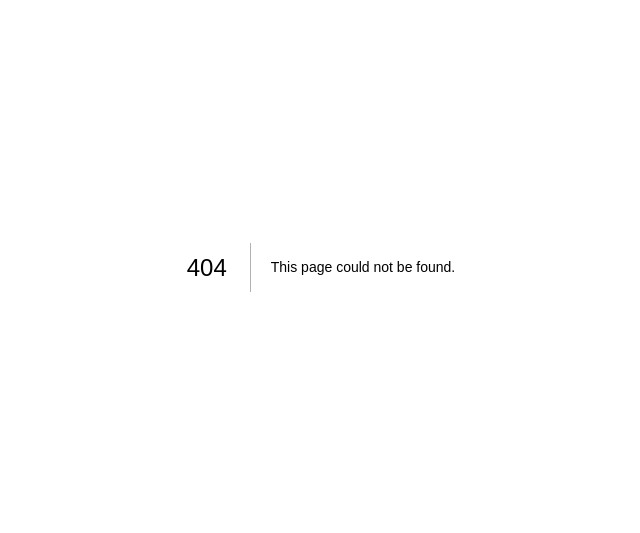
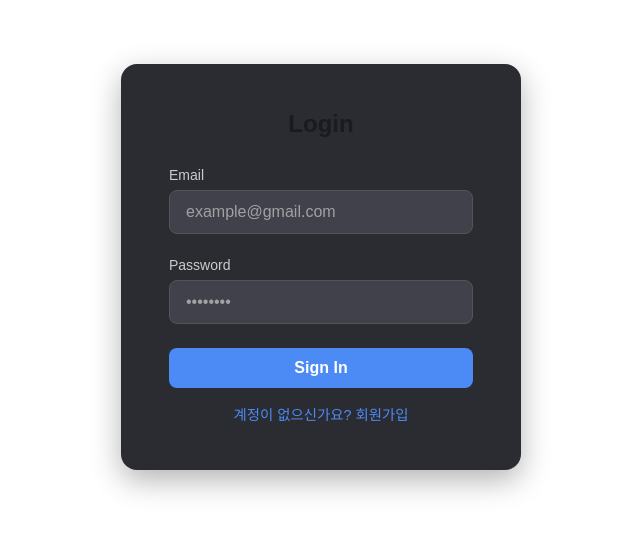
Before and after one commit to ComWith-mini-Project/frontend, a Next.js app: page /signin in a window 1280 px wide. Before the commit this address had no page. Shown: the part 133-666 px from the top of the page, without its empty margins (319-959 px from the left). Built offline with nearby package versions, Linux system fonts and the light colour scheme.

Commit message:
feat: login page

```diff
--- a/app/(router)/login/page.tsx
+++ /dev/null
@@ -1,3 +0,0 @@
-export default function Login() {
-  return <>not found yet</>;
-}
--- /dev/null
+++ b/app/(router)/signin/page.tsx
@@ -0,0 +1,49 @@
+import Link from 'next/link';
+
+import { Container } from '@/app/_components';
+
+import styles from 'styles/login.module.css';
+
+export default function Signin() {
+  return (
+    <div className="center_wrapper">
+      <Container className={styles.container}>
+        <h1 className={styles.title}>Login</h1>
+        <form>
+          <div className="mb-[2.4rem]">
+            <label htmlFor="email" className={styles.label}>
+              Email
+            </label>
+            <input
+              type="email"
+              id="email"
+              name="email"
+              placeholder="example@gmail.com"
+              required
+              className={styles.input}
+            />
+          </div>
+          <div className="mb-[2.4rem]">
+            <label htmlFor="password" className={styles.label}>
+              Password
+            </label>
+            <input
+              type="password"
+              id="password"
+              name="password"
+              placeholder="••••••••"
+              required
+              className={styles.input}
+            />
+          </div>
+          <button type="submit" className={styles.button}>
+            Sign In
+          </button>
+        </form>
+        <Link href={'/signup'} className={styles.footer_link}>
+          계정이 없으신가요? 회원가입
+        </Link>
+      </Container>
+    </div>
+  );
+}
--- a/app/page.tsx
+++ b/app/page.tsx
@@ -7,7 +7,7 @@ export default function Home() {
   const router = useRouter();
 
   return (
-    <div className={styles.home_wrapper}>
+    <div className="center_wrapper">
       <div className="flex flex-col items-center justify-center gap-10">
         <h1 className="text-8xl font-bold">간편한 커리어 관리</h1>
         <h3 className="text-3xl text-gray-400">내 커리어를 정리하는 가장 쉬운 방법</h3>
--- a/styles/globals.css
+++ b/styles/globals.css
@@ -110,6 +110,8 @@ main {
   --color-foreground: var(--foreground);
 
   --hr-margin: 4rem;
+  --label-color: #ccc;
+  --input-border: 1px solid #555;
 
   --main-c0: #27282c;
   --main-c1: #2b2c31;
@@ -169,6 +171,14 @@ html input {
 }
 
 /* page wrapper */
+
+.center_wrapper {
+  display: flex;
+  align-items: center;
+  justify-content: center;
+  height: inherit;
+}
+
 .career-page-wrapper {
   position: relative;
   padding: 0 4rem;
--- /dev/null
+++ b/styles/login.module.css
@@ -0,0 +1,66 @@
+.container {
+  padding: 4.8rem !important;
+  border-radius: 1.6rem !important;
+  box-shadow: 0 1rem 3rem rgba(0, 0, 0, 0.3);
+  width: 100%;
+  max-width: 40rem;
+}
+
+.title {
+  font-size: 2.4rem;
+  font-weight: 600;
+  margin-bottom: 3.2rem;
+  text-align: center;
+}
+
+.label {
+  display: block;
+  margin-bottom: 0.8rem;
+  color: var(--label-color);
+  font-size: 1.4rem;
+}
+
+.input {
+  width: 100%;
+  padding: 1.2rem 1.6rem;
+  background-color: var(--main-c3);
+  border: var(--input-border);
+  border-radius: 8px;
+  font-size: 1.6rem;
+  color: white;
+  transition: border 0.2s;
+}
+
+.input:focus {
+  border-color: var(--blue-c1);
+  outline: none;
+}
+
+.button {
+  width: 100%;
+  padding: 1.2rem 1.6rem;
+  background: var(--blue-c1);
+  color: white;
+  font-size: 1.6rem;
+  font-weight: 600;
+  border-radius: 0.8rem;
+  cursor: pointer;
+  transition: 0.2s ease-in-out;
+}
+
+.button:hover {
+  background: var(--blue-c2);
+}
+
+.footer_link {
+  display: block;
+  text-align: center;
+  margin-top: 2rem;
+  font-size: 1.44rem;
+  color: var(--blue-c1);
+  text-decoration: none;
+}
+
+.footer_link:hover {
+  text-decoration: underline;
+}
```
Also changed, not shown: styles/home.module.css (+0 -7 lines).
